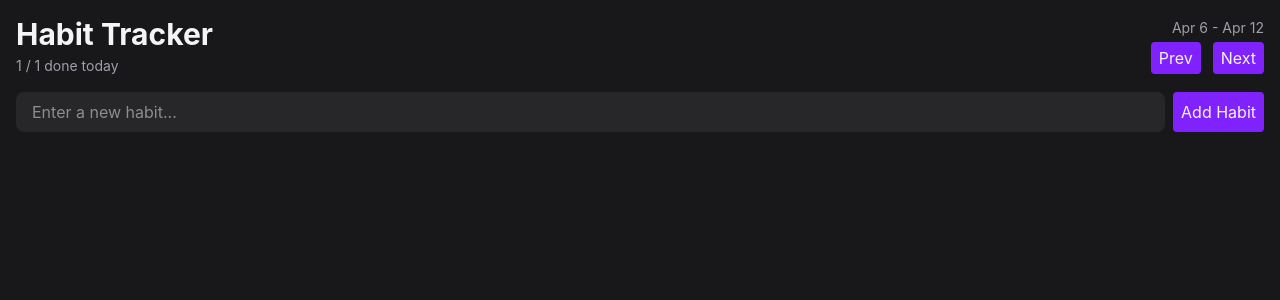
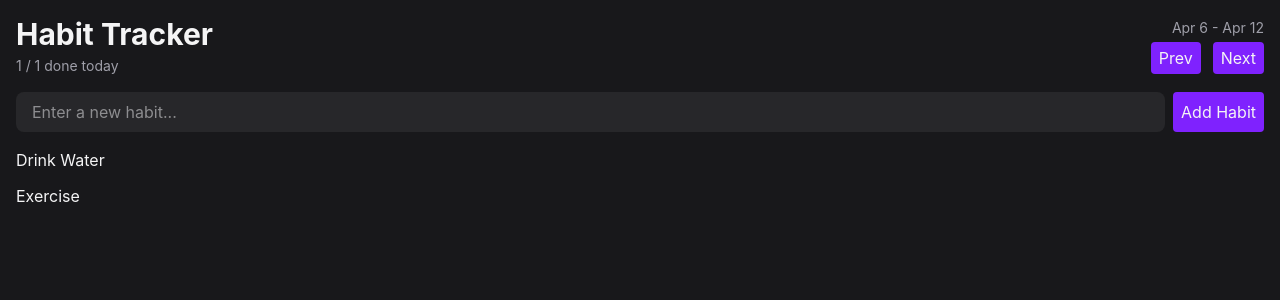
Before and after one commit to JLTDigital/React-Tracker, a React (Vite) app: page / in a window 1280 px wide. Shown: the top 300 px of the page. Built offline with nearby package versions, Linux system fonts and the light colour scheme.

Commit message:
feat: add HabitList component and integrate it into App

```diff
--- a/src/App.tsx
+++ b/src/App.tsx
@@ -1,11 +1,13 @@
+import Header from './components/Header'
 import HabitForm from './components/HabitForm'
-import Header from './components/Header'
+import HabitList from './components/HabitList'
 
 const App = () => {
   return (
     <div className='max-w 2xl mx-auto p-4 flex flex-col gap-4'>
       <Header />
       <HabitForm />
+      <HabitList />
     </div>
   )
 }
--- /dev/null
+++ b/src/components/HabitItem.tsx
@@ -0,0 +1,5 @@
+const HabitItem = () => {
+  return null
+}
+
+export default HabitItem
--- /dev/null
+++ b/src/components/HabitList.tsx
@@ -0,0 +1,30 @@
+const HabitList = () => {
+  const habits = [
+    {
+      id: 1,
+      name: 'Drink Water'
+    },
+    {
+      id: 2,
+      name: 'Exercise'
+    }
+  ]
+
+  if (habits.length === 0) {
+    return (
+      <p className='text-zinc-500 text-center py-12'>
+        No habits yet. Add one above to get started.
+      </p>
+    )
+  }
+
+  return (
+    <div className='flex flex-col gap-3'>
+      {habits.map((habit) => (
+        <h1 key={habit.id}>{habit.name}</h1>
+      ))}
+    </div>
+  )
+}
+
+export default HabitList
```
